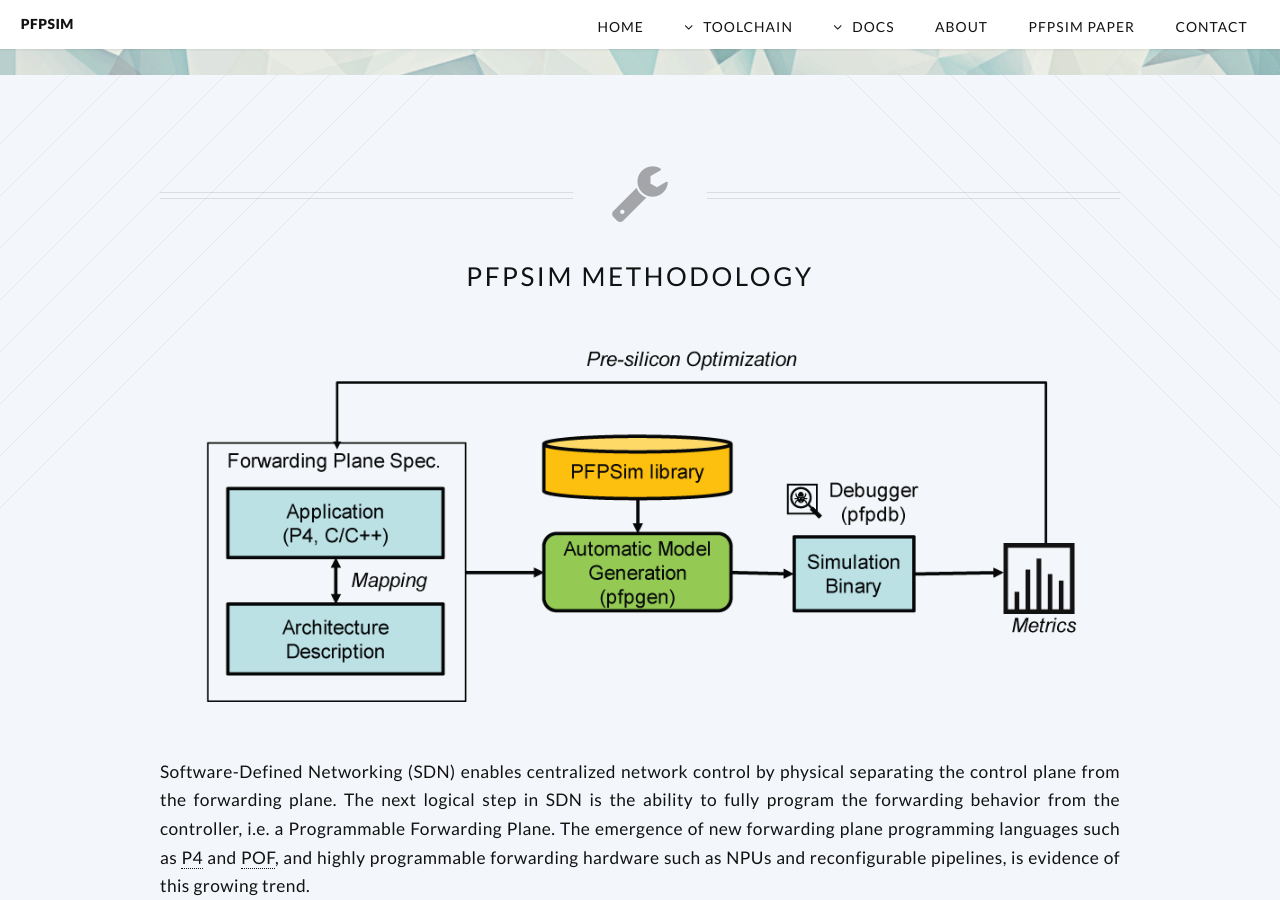
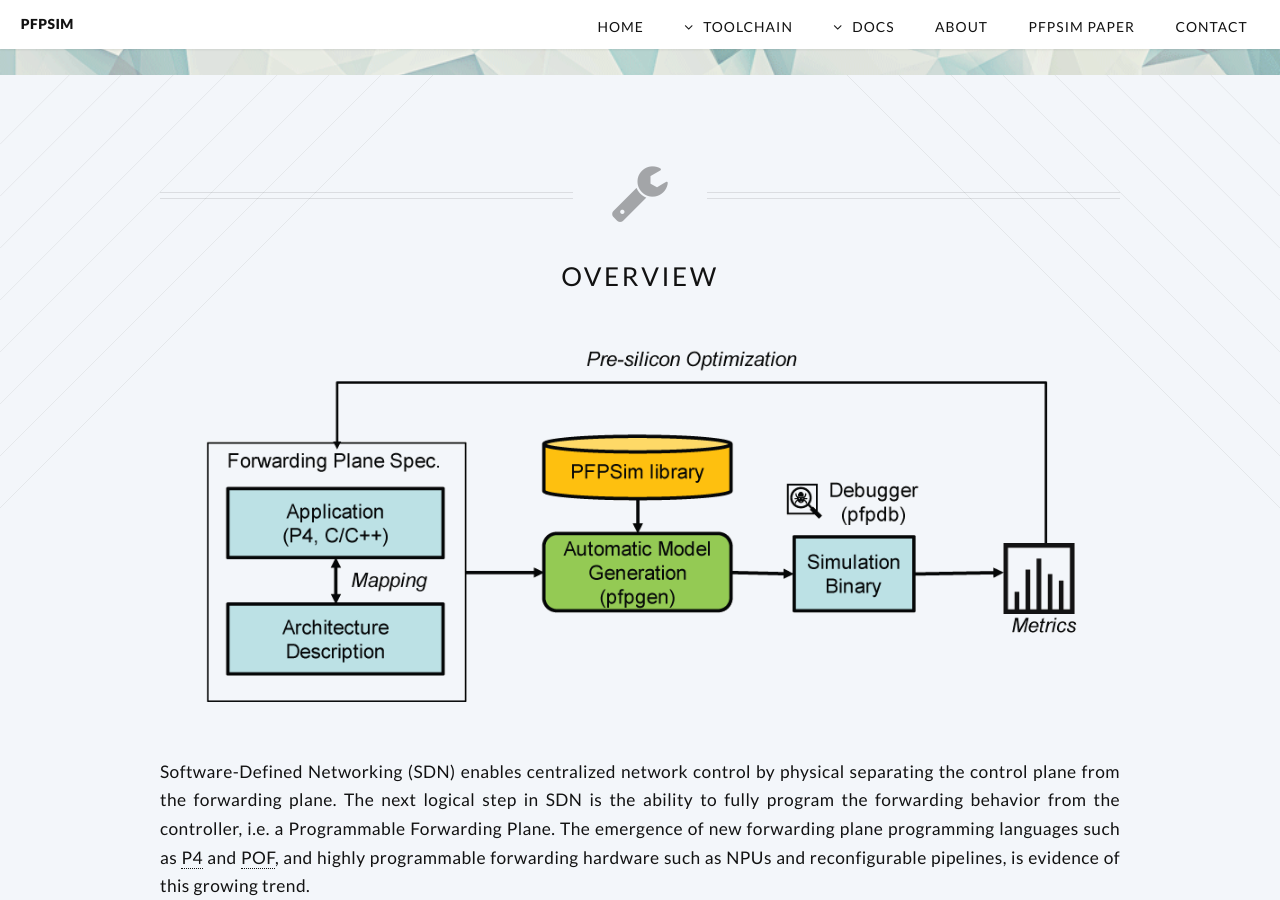
Before and after one commit to pfpsim/pfpsim.github.io, a Jekyll site: the page built from index.html, in a window 1280 px wide and 900 px high, scrolled down 533 px. Built offline with Jekyll 4.4.1, drawn with Linux system fonts in a browser that asks for light colours.

Commit message:
Update index.html

```diff
--- a/index.html
+++ b/index.html
@@ -6,7 +6,7 @@ layout: landing-page
 
         <header class="special container">
           <span class="icon fa-wrench"></span>
-          <h2><strong>PFPSIM Methodology</strong></h2>
+          <h2><strong>Overview</strong></h2>
 
           {% capture my-include %}{% include methodology.md %}{% endcapture %}
           {{ my-include | markdownify }}
```
